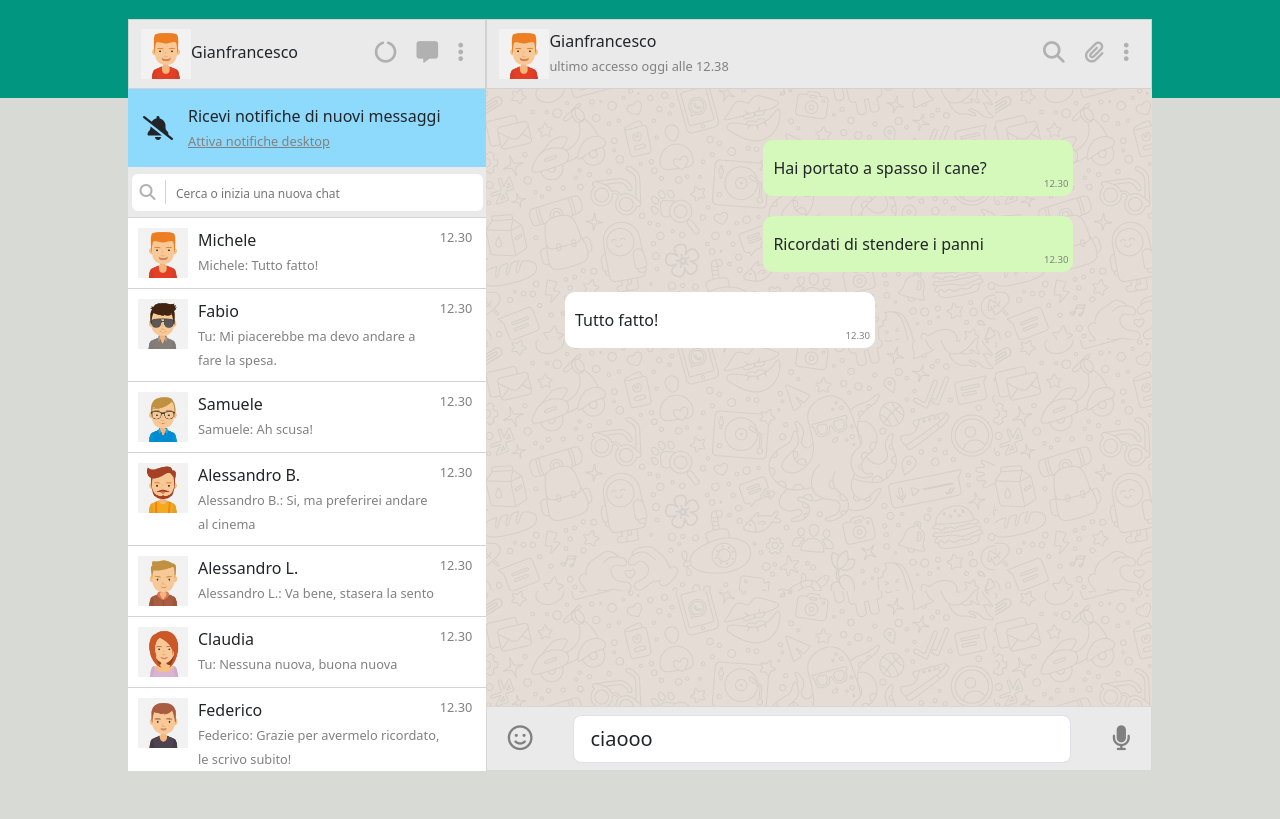
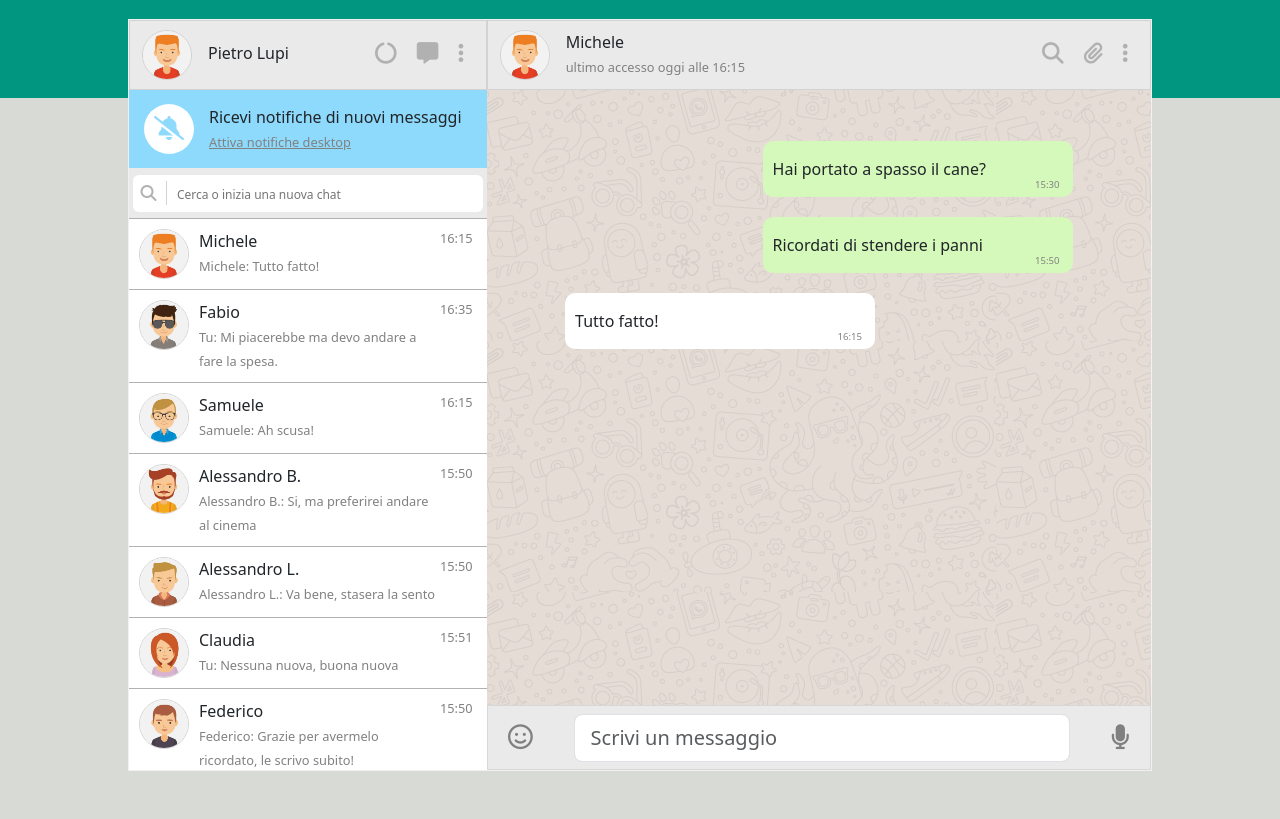
Before and after one commit to pietrolupi/vue-boolzapp, a plain HTML site: page index.html in a window 1280 px wide. Drawn offline with nearby package versions, Linux system fonts and the light colour scheme.

Commit message:
[add]: orari messaggi e ricalc in formato ore:min

```diff
--- a/index.html
+++ b/index.html
@@ -26,8 +26,8 @@
         <div class="top-bar bg-lgrey d-flex justify-content-between align-items-center  ">
 
           <div class="left">
-            <img src="img/avatar_1.jpg" alt="">
-            <span>Gianfrancesco</span>
+            <img class="me-3 " src="img/avatar_1.jpg" alt="">
+            <span>Pietro Lupi</span>
           </div>
 
           <div class="right">
@@ -82,7 +82,7 @@
                 <span class="small-grey-text">{{getLastMessage(index)}}</span>
               </div>
 
-              <div class="ms-auto pe-1  small-grey-text">12.30</div>
+              <div class="ms-auto pe-1  small-grey-text">{{getLastDate(index)}}</div>
 
             </div>
 
@@ -109,12 +109,12 @@
         <div class="top-bar bg-lgrey d-flex justify-content-between align-items-center ">
 
           <div class="left d-flex">
-            <img src="img/avatar_1.jpg" alt="">
+            <img class="me-3" :src="contacts[indexSel].avatar" alt="">
 
             <div >
-              <span>Gianfrancesco</span>
+              <span>{{contacts[indexSel].name}}</span>
               <br>
-              <span class="small-grey-text">ultimo accesso oggi alle 12.38</span>
+              <span class="small-grey-text">ultimo accesso oggi alle {{getLastDate(indexSel)}}</span>
             </div>
           </div>
 
@@ -139,21 +139,12 @@
               <div class="message"
               :class=" message.status === 'sent' ? 'mine' : 'not-mine'">{{message.message}}
 
-              <span class="msg-time small-grey-text">12.30</span>
+              <span class="msg-time small-grey-text me-2 ">{{getTimeFromDate(message.date)}}</span>
 
               </div>
             </div>
 
-           <!--  <div class="message mine">
-              <span>CIAOOOO</span>
-              <span class="msg-time small-grey-text">12.30</span>
-            </div>
 
-
-            <div class="message not-mine">
-              <span>CIAOOOO</span>
-              <span class="msg-time small-grey-text">12.30</span>
-            </div> -->
 
 
 
--- a/script.js
+++ b/script.js
@@ -31,6 +31,7 @@ createApp({
                 }
             ],
         },
+
         {
             name: 'Fabio',
             avatar: './img/avatar_2.jpg',
@@ -53,6 +54,7 @@ createApp({
                 }
             ],
         },
+
         {
             name: 'Samuele',
             avatar: './img/avatar_3.jpg',
@@ -75,6 +77,7 @@ createApp({
                 }
             ],
         },
+
         {
             name: 'Alessandro B.',
             avatar: './img/avatar_4.jpg',
@@ -92,6 +95,7 @@ createApp({
                 }
             ],
         },
+
         {
             name: 'Alessandro L.',
             avatar: './img/avatar_5.jpg',
@@ -174,10 +178,7 @@ createApp({
 
     last: '',
     indexSel: 0,
-    newMessage: 'ciaooo'
-
-
-
+    newMessage: ''
 
 
     }
@@ -200,8 +201,6 @@ createApp({
 
       selectUser(contact){
 
-
-
         this.contacts.forEach((element)=>
         element.visible = false)
         console.log(contact.visible);
@@ -215,7 +214,7 @@ createApp({
 
 
         this.contacts[index].messages.push( {
-          date: '10/01/2020 15:30:55',
+          date: this.getDate(),
           message: this.newMessage,
           status: 'sent'
         })
@@ -225,22 +224,40 @@ createApp({
 
         setTimeout(()=>{
           this.contacts[index].messages.push( {
-            date: '10/01/2020 15:30:55',
-            message: 'AHAHAHAHAHAH SI',
+            date: this.getDate(),
+            message: 'AHAHAHAHAHAH',
             status: 'received'
           })
         },2000)
+      },
+
+      getDate(){
+        var currentdate = new Date();
+        var datetime = (currentdate.getDay() + 1).toString() + '/' + (currentdate.getMonth() + 1).toString() + '/'+ (currentdate.getFullYear()).toString() + ' ' + currentdate.getHours().toString().padStart(2,'0') + ":"
+        + currentdate.getMinutes().toString().padStart(2,'0') + ':' + currentdate.getSeconds().toString().padStart(2,'0');
+
+        return datetime;
+
+      },
+
+      getTimeFromDate(date){
+        const fullHour = date.split(' ')[1]
+        const hourMin = fullHour.substr(0,5)
+        return hourMin
+      },
+
+      getLastDate(index){
+
+        last = this.contacts[index].messages.length
+
+        return this.getTimeFromDate(this.contacts[index].messages[last - 1].date)
+
       }
-
-
     },
-
-
 
 
   mounted(){
 
-    console.log('ciaoooooooooo');
-    console.log(this.contacts[1].messages.length);
+
   }
 }).mount('#app')
--- a/style.css
+++ b/style.css
@@ -19,6 +19,8 @@ body{
 img{
   width: 50px;
   height: 50px;
+  border-radius: 50%;
+  border: 1px solid lightgray;
 }
 
 .container-custom{
@@ -31,7 +33,7 @@ img{
   margin-top: 1.5%;
   padding: 0;
   background-color: white;
-
+  border: 1px solid rgba(128, 128, 128, 0.112);
 }
 
 /* SEZIONE SINISTRAAAAAA */
@@ -66,6 +68,16 @@ img{
   height: 78px;
   width: 100%;
   padding: 0 15px;
+}
+
+.mid-bar i{
+  background-color: white;
+  height: 50px;
+  width: 50px;
+  text-align: center;
+  line-height: 3rem;
+  border-radius: 50%;
+  color: #8edafc;
 }
 
 .mid-bar div{
@@ -145,9 +157,19 @@ input[type="search"] {
 }
 
 .left-section .contact{
-  border-top: 1px solid lightgray;
+  border-top: 1px solid #b1b1b1 ;
   padding: 10px;
   cursor: pointer;
+
+}
+
+.left-section .contact:hover{
+  background-color: lightgrey;
+  color: white;
+}
+
+.left-section .contact:hover span{
+  color: white;
 }
 
 .contact img {
```
